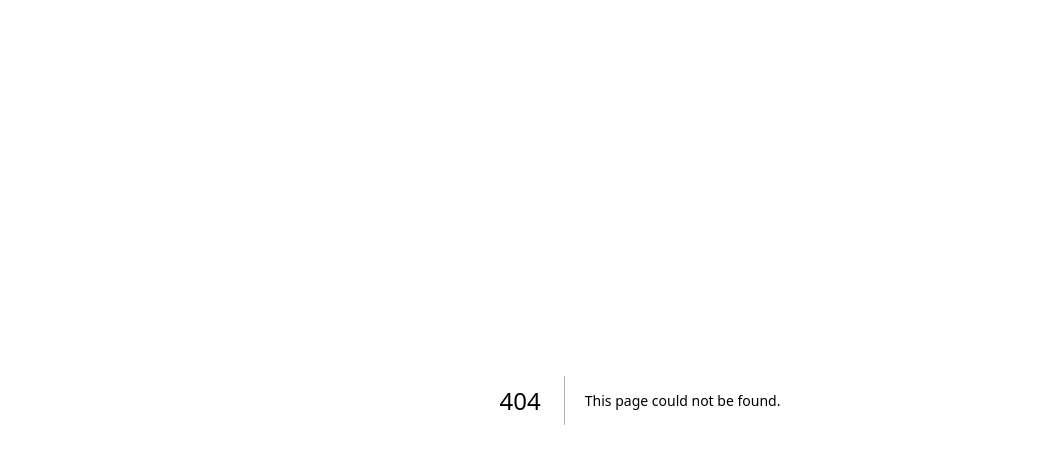
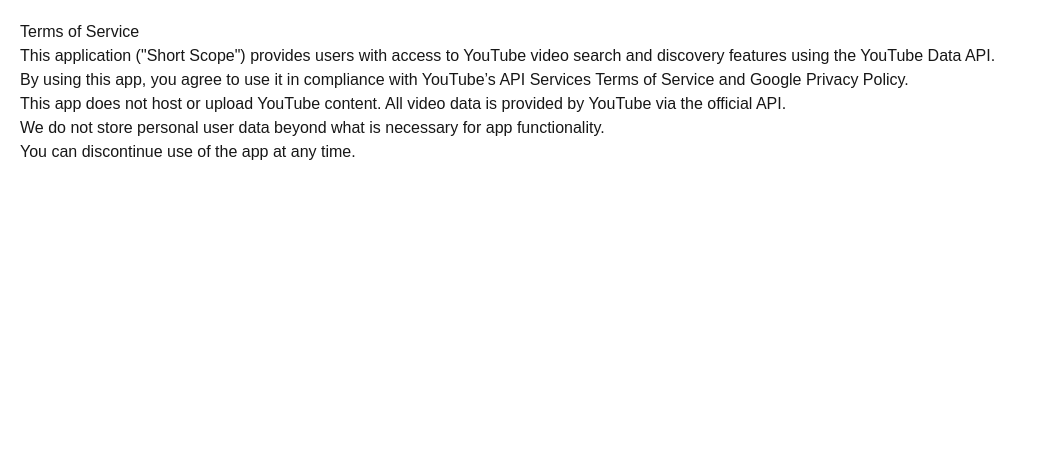
Before and after one commit to t1ml1ttle/short-scope, a Next.js app: page /terms in a window 1280 px wide. Before the commit this address had no page. Shown: the top 464 px of the page, without its empty margins (0-1037 px from the left). Built offline with nearby package versions, Linux system fonts and the light colour scheme.

Commit message:
added terms page

```diff
--- /dev/null
+++ b/app/terms/page.tsx
@@ -0,0 +1,31 @@
+export default function Terms() {
+  return (
+    <div style={{ padding: 20 }}>
+      <h1>Terms of Service</h1>
+
+      <p>
+        This application ("Short Scope") provides users with access to YouTube
+        video search and discovery features using the YouTube Data API.
+      </p>
+
+      <p>
+        By using this app, you agree to use it in compliance with YouTube’s API
+        Services Terms of Service and Google Privacy Policy.
+      </p>
+
+      <p>
+        This app does not host or upload YouTube content. All video data is
+        provided by YouTube via the official API.
+      </p>
+
+      <p>
+        We do not store personal user data beyond what is necessary for app
+        functionality.
+      </p>
+
+      <p>
+        You can discontinue use of the app at any time.
+      </p>
+    </div>
+  );
+}
```
